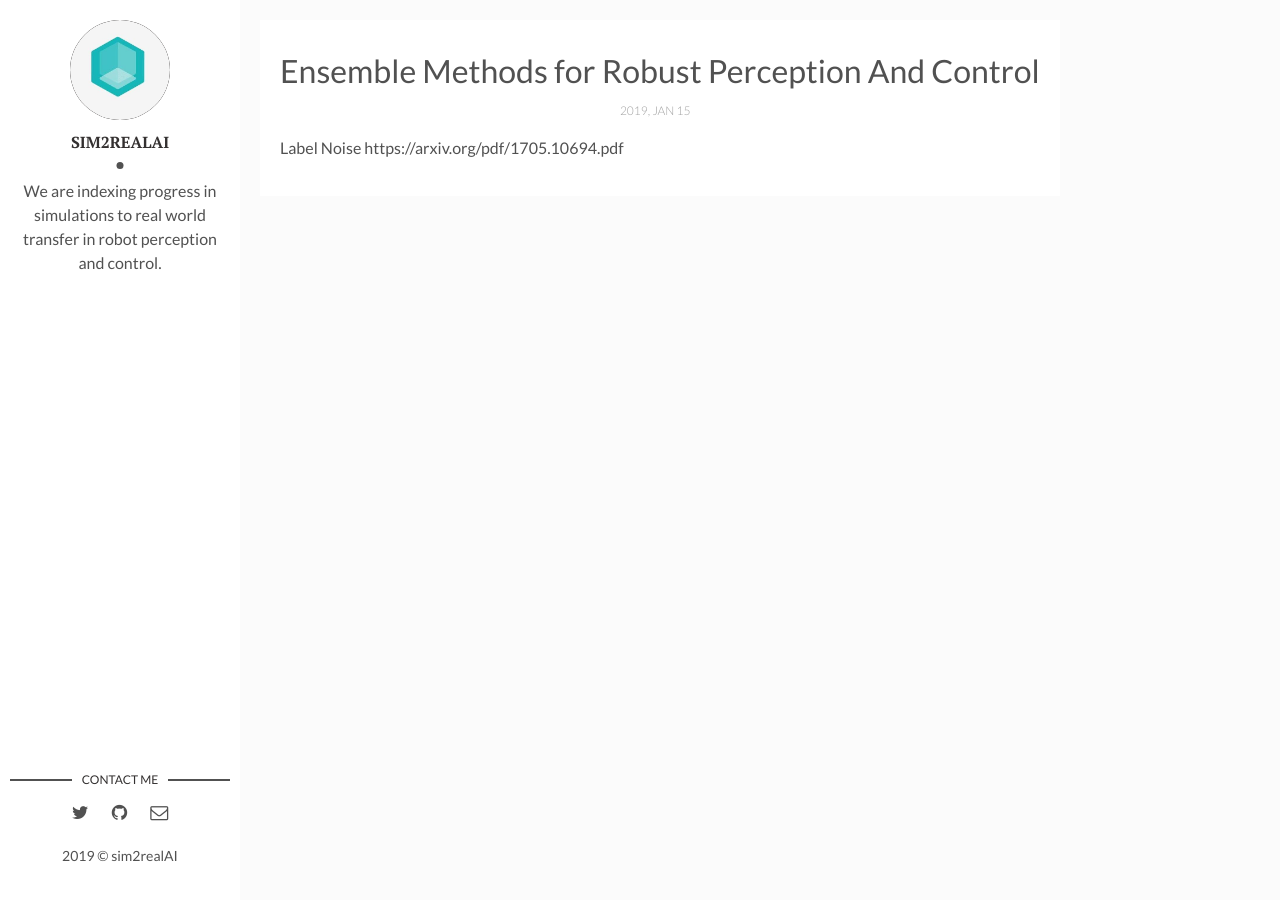
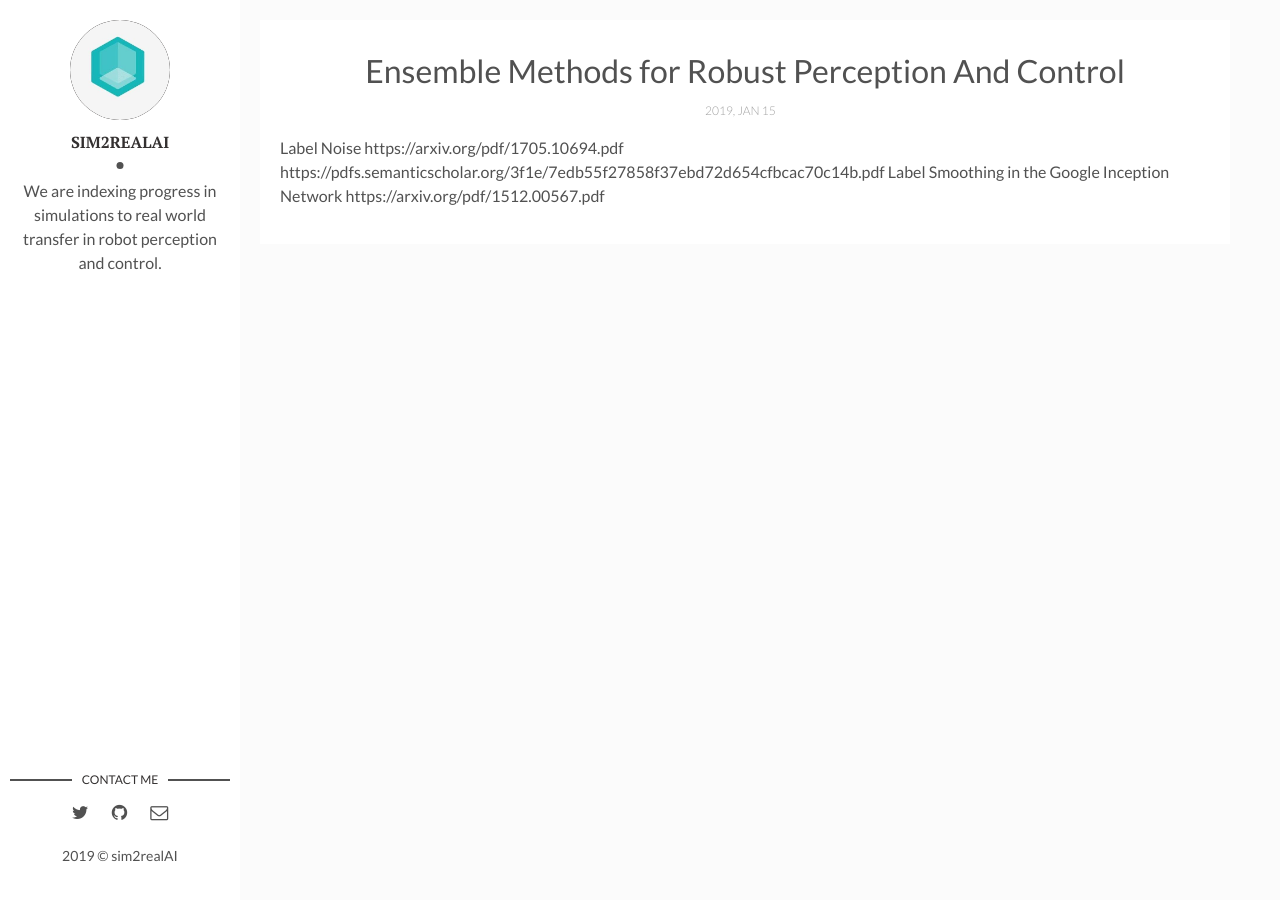
Before and after one commit to backupsim2realai/backupsim2realai.github.io, a Jekyll site: the page built from _posts/2019-03-15-Ensemble-Methods-for-Robust-Perception-And-Control.markdown, in a window 1280 px wide. Built offline with Jekyll 4.4.1, drawn with Linux system fonts in a browser that asks for light colours.

Commit message:
adding more information
Signed-off-by: Ankur Handa <ahanda@nvidia.com>

```diff
--- a/_posts/2019-03-15-Ensemble-Methods-for-Robust-Perception-And-Control.markdown
+++ b/_posts/2019-03-15-Ensemble-Methods-for-Robust-Perception-And-Control.markdown
@@ -7,3 +7,5 @@ img:  # Add image post (optional)
 ---
 
 Label Noise https://arxiv.org/pdf/1705.10694.pdf
+https://pdfs.semanticscholar.org/3f1e/7edb55f27858f37ebd72d654cfbcac70c14b.pdf
+Label Smoothing in the Google Inception Network https://arxiv.org/pdf/1512.00567.pdf
```
